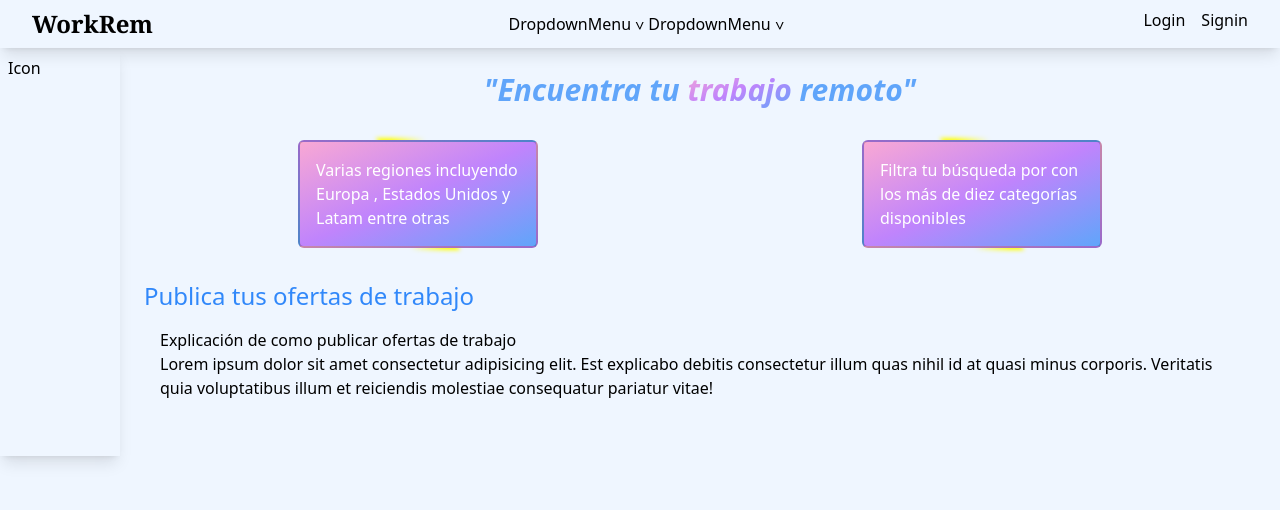
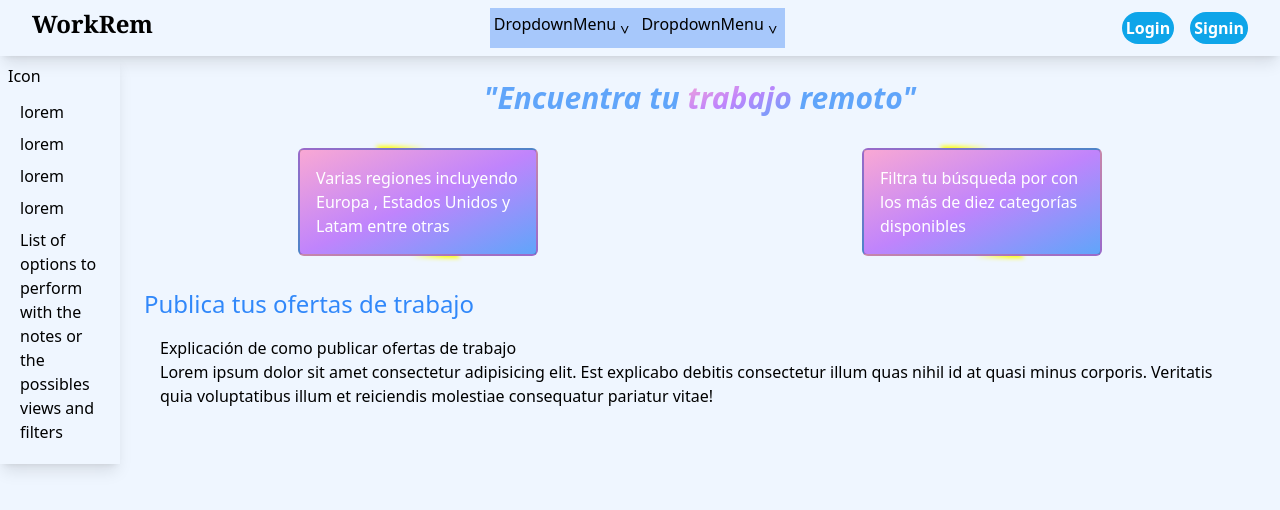
Before and after one commit to Albertico9706/next-project-pw1, a Next.js app: page / in a window 1280 px wide. Shown: the top 510 px of the page. Built offline with nearby package versions, Linux system fonts and the light colour scheme.

Commit message:
posisionating the supermenu, make its responsive, creating the ui for the login and the signin page

```diff
--- a/src/app/globals.css
+++ b/src/app/globals.css
@@ -2,17 +2,7 @@
 @tailwind components;
 @tailwind utilities;
 
-@property --rotate{
-  syntax: "<angle>";
-  inherits: false;
-  initial-value: 0deg;
-}
 
-
-@keyframes rotation{
-  from{--rotate:60deg}
-  to{--rotate:420deg}
-}
 
 /* .dropdown-content::after{
   content: "";
@@ -24,24 +14,36 @@
 } */
 
 
-@layer{
-  input:invalid{
-      @apply border border-e-red-600
+@layer base{
+
+
+  @property --rotate{
+    syntax: "<angle>";
+    inherits: false;
+    initial-value: 0deg;
+  }
+
+  @property --duration{
+    syntax: "<time>";
+    inherits: false;
+    initial-value: 1s ;
+  }
+
+
+  @keyframes rotation{
+    from{--rotate:60deg}
+    to{--rotate:420deg}
   }
 }
 
 
-.dropdown:hover .dropdown-content{
-  animation: slide-in 700ms ease  ;
-  @apply block absolute  bg-secondary/30 border border-gray-300 rounded
-}
+
 
 
 @layer components{
-
-
-
-
+  .dropdown:hover .dropdown-content{
+    animation: slide-in 700ms ease  ;
+  }
 
   .after-blow{
       &::after{
@@ -55,49 +57,22 @@
 
 
 
-  .auth-links{
-      @apply rounded-s-md rounded-e-md hover:underline transition-all
-  }
-
-
-  /* .b{
-      background-image: url("/public/img/3957944.jpg");
-      background-size: cover;
-      background-repeat: no-repeat;
-  } */
-
-/* end block of notes-app */
-
-
-
-  .input-form{
-      @apply hover:shadow-sm hover:shadow-blue-400 border-b-[1px] border-black/40  [outline-width:0px] outline-blue-500/80 focus-within:border-blue-600 transition-colors
-  }
-  .btn-form{
-      @apply rounded-md bg-green-500 hover:bg-gradient-to-b from-green-600 to-green-500
-  }
-
-  .btn-blue{
-      @apply transition-all p-1 rounded bg-blue-500 hover:bg-gradient-to-b from-blue-600 to-blue-500 hover:scale-110 [transition-duration:300ms]
-
-  }
-
-  .note-card{
-      @apply bg-cyan-400 w-full mx-auto text-pretty p-4 rounded-md flex flex-col
-  }
 
 }
 
 @layer utilities{
+
+
   .starting{
+    --duration:500ms;
+    transition: display var(--duration) ease allow-discrete, opacity var(--duration) ease ;
+    @apply  opacity-0;
       @starting-style{
           opacity:0;
       }
+
   }
 
-  .custom-transition{
-      transition: display 1s ease allow-discrete, opacity 1s ease ;
-  }
 
   .grid-primary{
       grid-template-areas:
--- a/src/app/layout.tsx
+++ b/src/app/layout.tsx
@@ -12,10 +12,7 @@ export const metadata: Metadata = {
 export default function RootLayout({children}: {children: React.ReactNode}) {
   return (
     <html lang="en">
-
-
-
-    <body className="bg-blue-50 bg-center bg-cover bg-no-repeat [&_section>p]:p-4 [&_h2]:select-none min-h-svh">
+    <body className="bg-blue-50 dark:bg-blue-950 dark:text-white bg-center bg-cover bg-no-repeat [&_section>p]:p-4 [&_h2]:select-none max-w-svw min-h-svh">
     <Header/>
       <Toaster
       position='bottom-right'
--- /dev/null
+++ b/src/app/login/page.tsx
@@ -0,0 +1,7 @@
+import BaseForm from "@/components/pw1/BaseForm";
+
+export default function Page(){
+    return(
+        <BaseForm/>
+    )
+}
--- a/src/app/page.tsx
+++ b/src/app/page.tsx
@@ -1,22 +1,14 @@
 import { Metadata } from "next"
 import Hero from "@/components/Hero"
 import ResturantsSection from "@/components/restaurants/RestaurantsSection"
+import SideNav from "@/components/pw1/SideNav"
 {/* <!-- API JOBICY -->
         <!-- https://jobicy.com/api/v2/remote-jobs?count=20&tag=python --> */}
 
 export default async  function Restaurancy(){
 
     return (<div className="duration-1000 grid grid-cols-[minmax(40px,1fr)_8fr] md:grid-cols-[120px_1fr]  h-full" >
-            <nav className="shadow-lg [&_li]:p-1 [&_li:hover]:bg-blue-200/20 [&_li:hover]:transition-colors p-2 group relative "  >Icon
-                <ul className="starting hidden  md:block group-hover:block max-md:absolute max-md:left-[100%] duration-1000 p-2 opacity-0
-                  max-md:top-0 max-md:group-hover:opacity-100 custom-transition max-md:rounded-lg ">
-                <li>lorem</li>
-                <li>lorem</li>
-                <li>lorem</li>
-                <li>lorem</li>
-                <li>List of options to perform with the notes or the possibles views and filters</li>
-                </ul>
-            </nav>
+            <SideNav/>
                 <main className="p-2" >
                     <h2 className="text-center text-3xl font-bold font-sans  p-4 text-blue-400 italic">"Encuentra tu <em className="grad-primary bg-clip-text text-transparent">trabajo</em> remoto"</h2>
 
--- /dev/null
+++ b/src/app/signin/page.tsx
@@ -0,0 +1,5 @@
+import BaseForm from "@/components/pw1/BaseForm";
+
+export default function Page(){
+    return(<BaseForm register />)
+}
--- /dev/null
+++ b/src/components/pw1/BaseForm.tsx
@@ -0,0 +1,29 @@
+"use client"
+import { MouseEvent } from "react"
+import toast from "react-hot-toast"
+
+type Props={
+    register?:boolean
+}
+
+export default async function FormLogin({register=false}:Props){
+
+
+    const handleClick=((e:MouseEvent<HTMLButtonElement>)=>{
+        e.preventDefault()
+        toast("ClickButton",{id:"clickLogin"})
+    })
+
+return(
+    <div className="mt-32 flex h-full [&_input]:ps-2 [&_input]:rounded [&_input]:mb-2 [&_input]:w-full [&_input:invalid]:outline-red-600 [&_label::after]:[content:'*'] [&_label::after]:text-red-600" >
+        <form className="animate-fadeIn bg-white-50 p-8 gap-x-2 gap-y-4 mx-auto max-w-xs min-w-60  shadow-lg bg-blue-100 " >
+        <legend className="text-2xl col-span-2 text-center pb-4">{!!register?"Registro":"Inicio"} de Sesion</legend>
+        <label title="Requerido" htmlFor="">Usuario</label> <input  required type="text" name="username" id="username" placeholder="Username" />
+        <label title="Requerido"  htmlFor="">Contraseña</label> <input required minLength={8} type="password" name="password" id="password" placeholder="Password" />
+        <span className="text-sm">La contraseña de be tener al menos 8 caracteres</span>
+        <button className="w-full mt-5 col-span-2 font-bold hover:text-white hover:bg-green-500 p-2 border-4 border-green-500 rounded-lg box-border transition" onClick={handleClick}>Enviar</button>
+    </form>
+
+    </div>
+    )
+}
--- a/src/components/pw1/DropDown.tsx
+++ b/src/components/pw1/DropDown.tsx
@@ -1,7 +1,7 @@
 export default function DropDown(){
-    return(<div className="dropdown [&_>span]:hover:translate-y-0.5 relative ">DropdownMenu
-        <span className="inline-block  p-1 text-center  transition-all duration-500  rotate-180">^</span>
-            <ul className="text-black dropdown-content hidden z-30  ">
+    return(<div className=" relative group/dropdown p-1 flex [&_li:hover]:bg-blue-600">DropdownMenu
+        <span className="rotate-90 md:rotate-180 p-1 text-center  transition-all duration-500  md:group-hover/dropdown:translate-y-0.5 max-md:group-hover/dropdown:translate-x-0.5">^</span>
+        <ul className="hidden bg-blue-400/30 border border-gray-300 rounded group-hover/dropdown:block absolute left-full  group-hover/dropdown:opacity-100 max-md:right-full p-2 w-full starting md:top-full">
             <li>Lorem</li>
             <li>Lorem</li>
             <li>Lorem</li>
--- a/src/components/pw1/Header.tsx
+++ b/src/components/pw1/Header.tsx
@@ -1,9 +1,21 @@
 import NavSupermenu from "./NavSupermenu";
 
 export default function Header(){
-    return(<header className="animate-fadeIn notes w-svw flex  justify-between sticky p-2 px-8  place-content-center shadow-lg">
+    return(<header className="notes w-svw flex  justify-between sticky p-2 px-8  place-content-center shadow-lg">
         <a className="font-bold text-2xl font-serif hover:text-primary transition-colors  " href="/">WorkRem</a>
         <NavSupermenu/>
-        <div className="flex gap-4"><a href="/login" className="auth-links">Login</a><a href="/signin" className="auth-links">Signin</a></div>
+        <AuthAnchor/>
+
+
     </header>)
 }
+
+function AuthAnchor(){
+    return(
+    <div className="flex gap-4 items-center [&_>a]:font-bold [&_>a]:text-white [&_>a]:rounded-s-full [&_>a]:rounded-e-full [&_>a]:p-1 [&_>a]:bg-sky-500 [&_>a:hover]:underline">
+        <a href="/login">Login</a>
+        <a href="/signin">Signin</a>
+    </div>
+    )
+
+}
--- a/src/components/pw1/NavSupermenu.tsx
+++ b/src/components/pw1/NavSupermenu.tsx
@@ -1,9 +1,9 @@
 import DropDown from "./DropDown";
 
 export default function NavSupermenu (){
-    return(<nav className="supermenu group [&_li]:p-1 ">
-        <span className="block md:hidden  ">Supermenu</span>
-        <div className="hidden md:flex relative max-md:group-hover:flex-col group-hover:flex group-hover:absolute  ">
+    return(<nav className="[&_li]:p-1 group/super ">
+        <span className="block  md:hidden [&_span]:hover:rotate-90 bg-black/20 p-1  ">Supermenu</span>
+        <div className="bg-blue-500/40 hidden md:flex relative max-md:group-hover/super:flex-col max-md:group-hover/super:flex max-md:group-hover/super:absolute ">
         <DropDown/>
         <DropDown/>
         </div>
--- /dev/null
+++ b/src/components/pw1/SideNav.tsx
@@ -0,0 +1,17 @@
+export default function SideNav(){
+    return(<nav className="shadow-lg [&_li]:p-1 [&_li:hover]:bg-blue-200/20 hover:[&_li]:transition-colors p-2 group relative "  >Icon
+        <ul className="starting hidden  md:block group-hover:block group-hover:opacity-100 md:opacity-100 max-md:group-hover:absolute max-md:left-[100%] duration-1000 p-2
+          max-md:top-0  max-md:rounded-lg ">
+        <li>lorem</li>
+        <li>lorem</li>
+        <li>lorem</li>
+        <li>lorem</li>
+        <li>List of options to perform with the notes or the possibles views and filters</li>
+        </ul>
+    </nav>)
+
+
+
+}
+
+//fix fist step when hover the group and dont apply the transition
--- a/tailwind.config.ts
+++ b/tailwind.config.ts
@@ -7,7 +7,6 @@ const config: Config = {
     './src/app/**/*.{js,ts,jsx,tsx,mdx}',
   ],
   theme: {
-
     extend: {
       backgroundImage: {
         'gradient-radial': 'radial-gradient(var(--tw-gradient-stops))',
```
Also changed, not shown: package.json (+7 -2 lines), 1 other file (tests, documents, lock files or other folders). Lines whose indentation alone changed are shown as unchanged.
